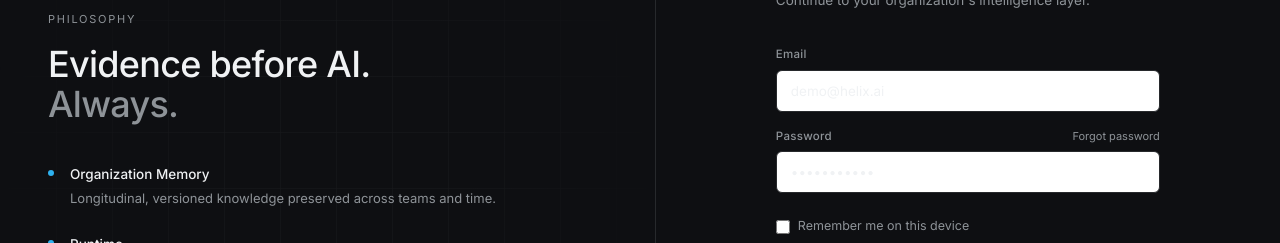
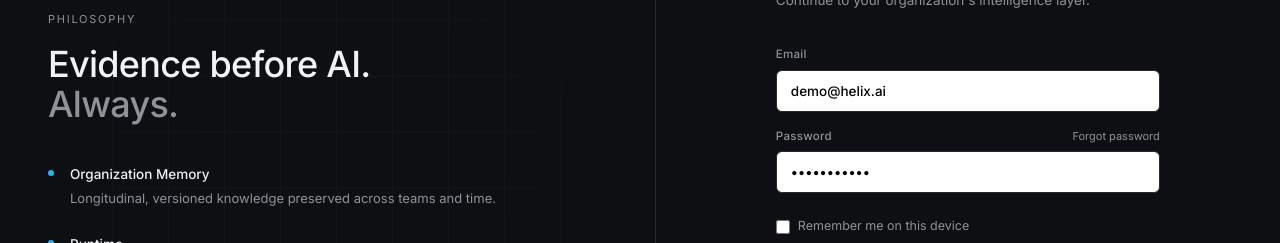
Before and after one commit to Enigma0405/Helix, a React (Vite) app in the folder frontend/: page /login in a window 1280 px wide. Shown: the part 204-447 px from the top of the page. Built offline with nearby package versions, Linux system fonts and the light colour scheme.

Commit message:
fix: explicit high-contrast styling for login inputs

```diff
--- a/frontend/src/pages/LoginPage.tsx
+++ b/frontend/src/pages/LoginPage.tsx
@@ -119,7 +119,7 @@
                 placeholder="name@company.com"
                 autoComplete="email"
                 {...register("email")}
-                className="w-full bg-input/60 hairline rounded-md px-3.5 py-2.5 text-[13.5px] text-foreground placeholder:text-muted-foreground/60 outline-none focus:border-signal/60 focus:ring-2 focus:ring-signal/20 transition"
+                className="w-full bg-white hairline rounded-md px-3.5 py-2.5 text-[13.5px] font-medium text-black placeholder:text-slate-400 outline-none focus:border-signal/60 focus:ring-2 focus:ring-signal/20 transition"
               />
               {errors.email && <p className="mt-1 text-[11px] text-red-500">{errors.email.message}</p>}
             </div>
@@ -139,7 +139,7 @@
                 placeholder="••••••••••••"
                 autoComplete="current-password"
                 {...register("password")}
-                className="w-full bg-input/60 hairline rounded-md px-3.5 py-2.5 text-[13.5px] text-foreground placeholder:text-muted-foreground/60 outline-none focus:border-signal/60 focus:ring-2 focus:ring-signal/20 transition"
+                className="w-full bg-white hairline rounded-md px-3.5 py-2.5 text-[13.5px] font-medium text-black placeholder:text-slate-400 outline-none focus:border-signal/60 focus:ring-2 focus:ring-signal/20 transition"
               />
               {errors.password && <p className="mt-1 text-[11px] text-red-500">{errors.password.message}</p>}
             </div>
```
